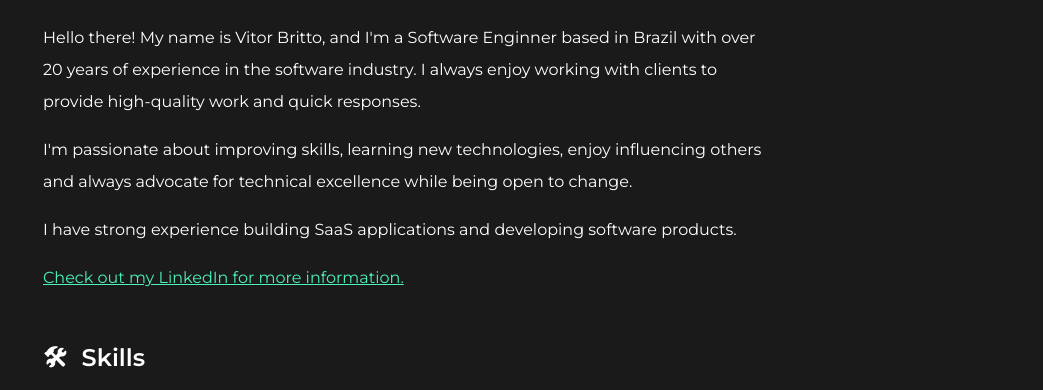
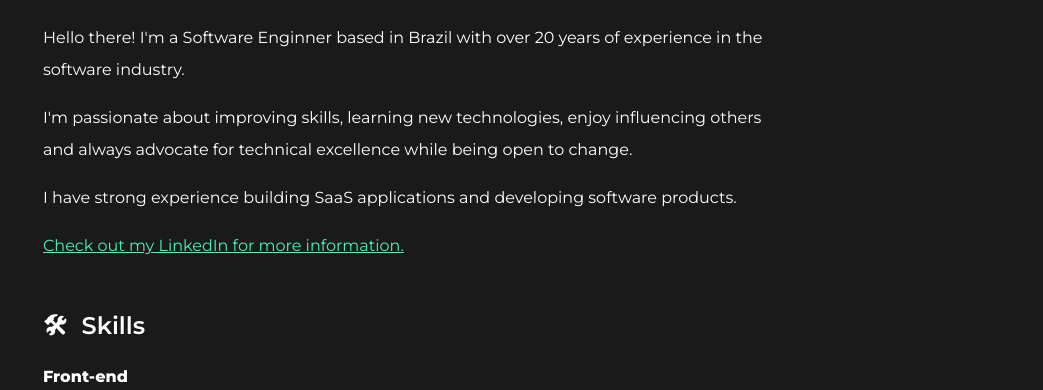
Before and after one commit to vitorbritto/website, a website built with Parcel: page index.html in a window 1280 px wide. Shown: the part 332-722 px from the top of the page, without its empty margins (237-1280 px from the left). Built offline with nearby package versions, Linux system fonts and the light colour scheme.

Commit message:
Update about

```diff
--- a/index.html
+++ b/index.html
@@ -67,7 +67,7 @@
 
     <div class="row">
       <section class="main__section">
-        <p>Hello there! My name is Vitor Britto, and I'm a Software Enginner based in Brazil with over 20 years of experience in the software industry. I always enjoy working with clients to provide high-quality work and quick responses. </p>
+        <p>Hello there! I'm a Software Enginner based in Brazil with over 20 years of experience in the software industry.</p>
         <p>I'm passionate about improving skills, learning new technologies, enjoy influencing others and always advocate for technical excellence while being open to change.</p>
         <p>I have strong experience building SaaS applications and developing software products.</p>
 
```
Also changed, not shown: dist/index.html.
